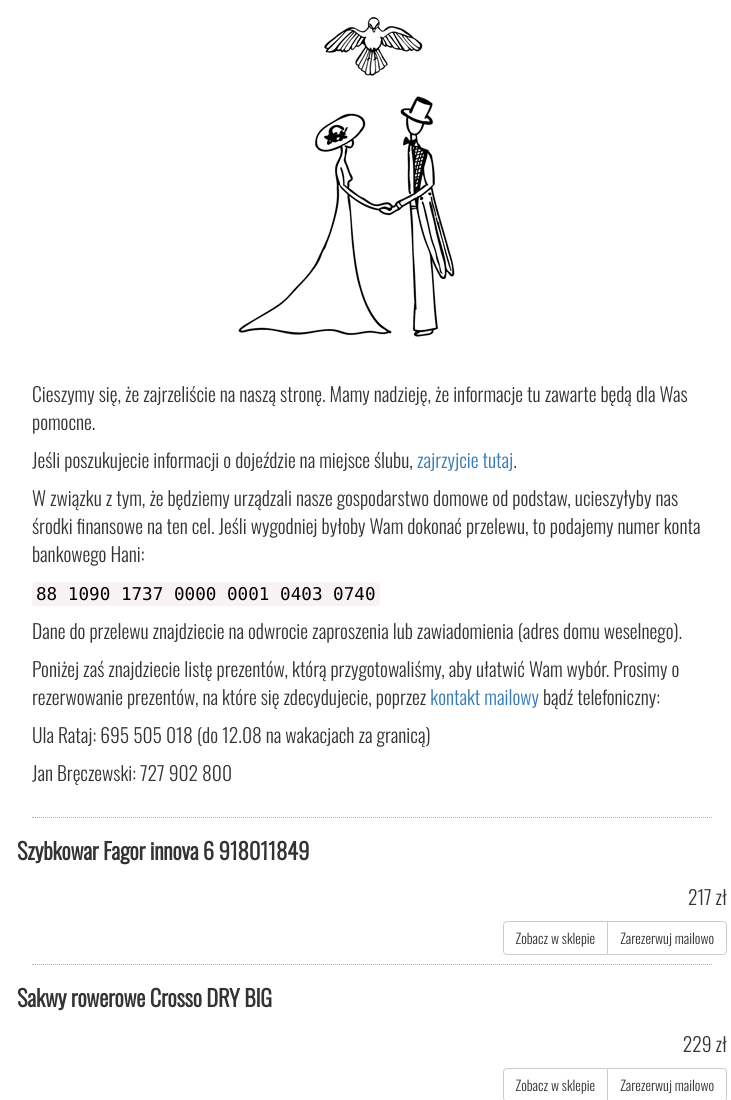
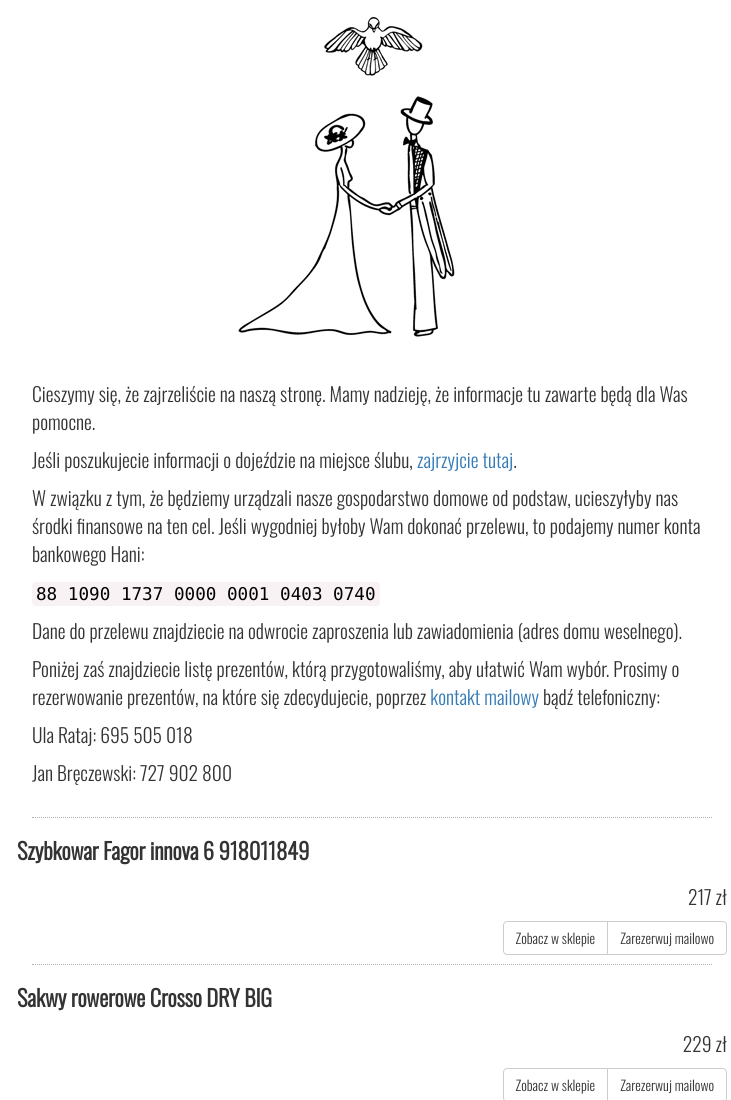
Before and after one commit to staschey/breczewscy, a plain HTML site: page index.html in a window 1280 px wide. Shown: the top 1100 px of the page, without its empty margins (268-999 px from the left). Drawn offline with nearby package versions, Linux system fonts and the light colour scheme.

Commit message:
Update index.html

```diff
--- a/index.html
+++ b/index.html
@@ -22,7 +22,7 @@
         <code class='account'>88 1090 1737 0000 0001 0403 0740</code>
         <p>Dane do przelewu znajdziecie na odwrocie zaproszenia lub zawiadomienia (adres domu weselnego).</p>
         <p>Poniżej zaś znajdziecie listę prezentów, którą przygotowaliśmy, aby ułatwić Wam wybór. Prosimy o rezerwowanie prezentów, na które się zdecydujecie, poprzez <a href='mailto:prezenty.breczewscy@gmail.com?Subject=Rezerwacja%20prezentu%20weselnego'>kontakt mailowy</a> bądź telefoniczny:</p>
-        <p>Ula Rataj: 695 505 018 (do 12.08 na wakacjach za granicą)</p>
+        <p>Ula Rataj: 695 505 018</p>
         <p>Jan Bręczewski: 727 902 800</p>
       </div>
       <article class='presents'>
```
